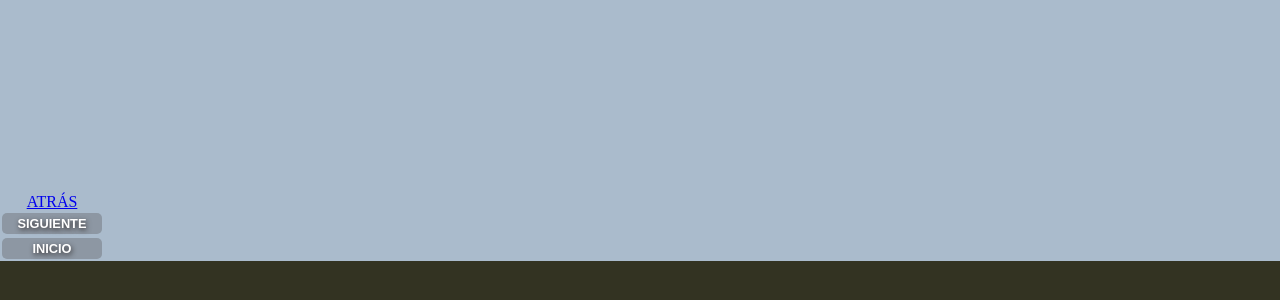
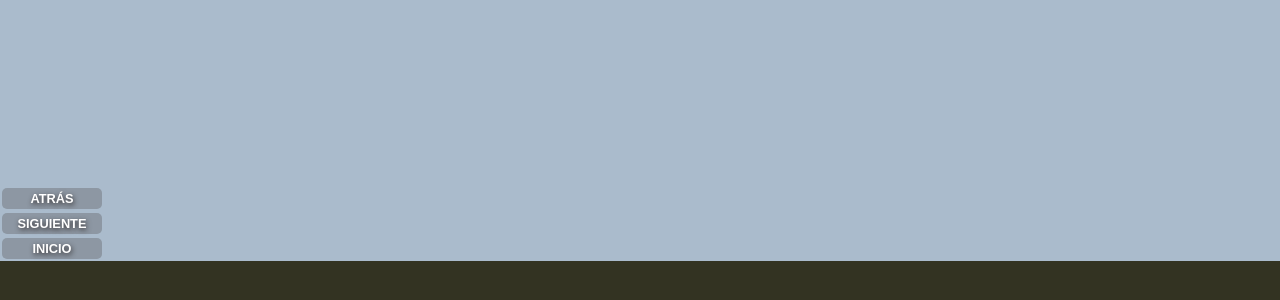
Before and after one commit to Faxc89/menuJs, a plain HTML site: page index.html in a window 1280 px wide. Shown: the part 3739-4039 px from the top of the page. Drawn offline with Linux system fonts and the light colour scheme.

Commit message:
fix btn-atras section-5

```diff
--- a/index.html
+++ b/index.html
@@ -36,7 +36,7 @@
     </section>
     <section id="section-cinco" class="container">
         <article class="btn-pagina">
-            <a class="btn-pagina-item-item" href="#section-cuatro">ATRÁS</a>
+            <a class="btn-pagina-item" href="#section-cuatro">ATRÁS</a>
             <a class="btn-pagina-item" href="#section-seis">SIGUIENTE</a>
             <a class="btn-pagina-item" href="#section-uno">INICIO</a>
         </article>
```
